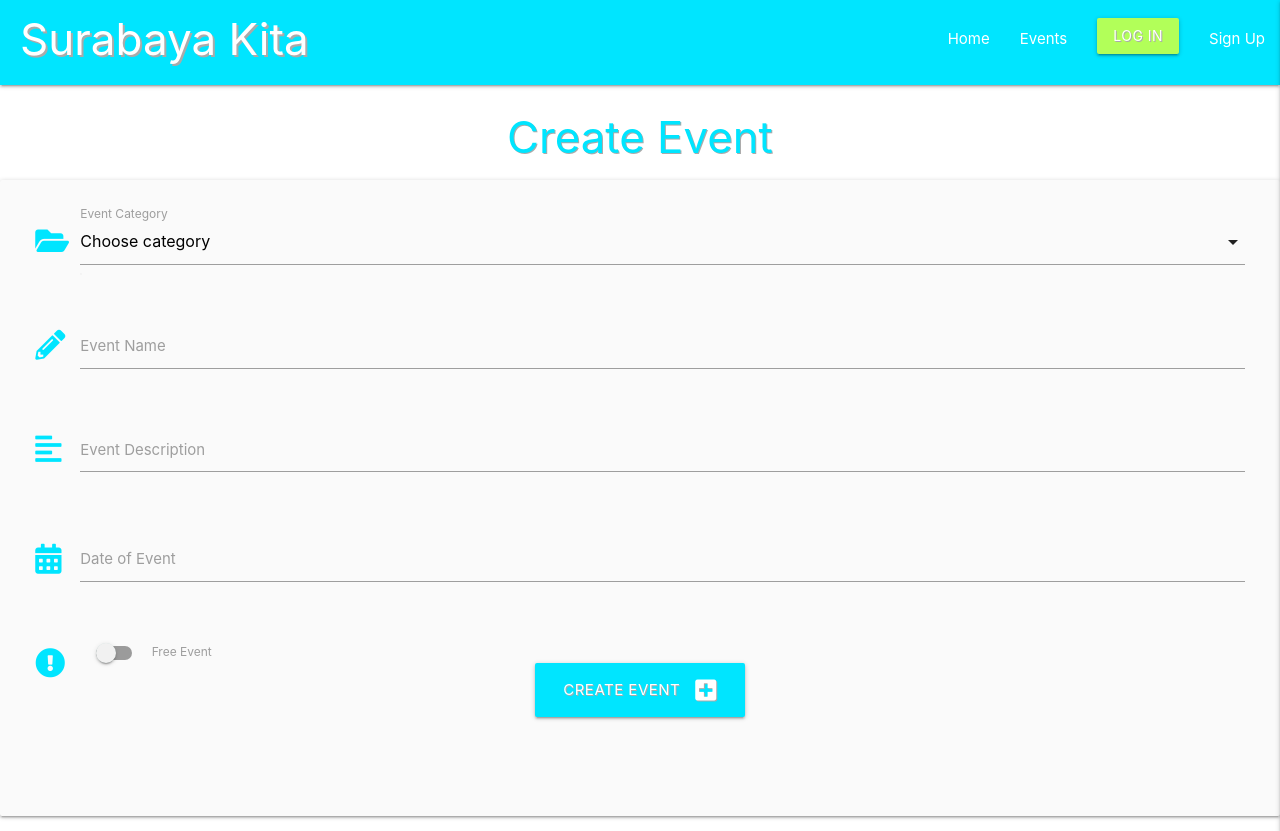
After one commit to junokili/Surabaya-Kita, a Flask app: page /create_event in a window 1280 px wide. The commit adds this page. Run offline with Flask 2, Linux system fonts and the light colour scheme; data that the repository does not hold is empty; some libraries are stand-ins or nearby versions.

Commit message:
basic framework and styling in place for creating and editing categories and events

```diff
--- a/app.py
+++ b/app.py
@@ -97,6 +97,93 @@ def logout():
     return redirect(url_for('login'))
 
 
+@app.route('/get_categories')
+def get_categories():
+    categories = list(mongo.db.categories.find().sort("category_name", 1))
+    return render_template('categories.html', categories=categories)
+
+
+@app.route('/add_category', methods=["GET", "POST"])
+def add_category():
+    if request.method == "POST":
+        category = {
+            'category_name': request.form.get('category_name')
+        }
+        mongo.db.categories.insert_one(category)
+        flash("New Category Added!")
+        return redirect(url_for('get_categories'))
+
+    return render_template('add_category.html')
+
+
+@app.route('/edit_category/<category_id>', methods=["GET", "POST"])
+def edit_category(category_id):
+    if request.method == "POST":
+        submit = {
+            'category_name': request.form.get('category_name')
+        }
+        mongo.db.categories.update({"_id": ObjectId(category_id)}, submit)
+        flash("Category updated!")
+        return redirect(url_for('get_categories'))
+    category = mongo.db.categories.find_one({"_id": ObjectId(category_id)})
+    return render_template('edit_category.html', category=category)
+
+
+@app.route('/delete_category/<category_id>')
+def delete_category(category_id):
+    mongo.db.categories.remove({'_id': ObjectId(category_id)})
+    flash("Category deleted")
+    return redirect(url_for('get_categories'))
+
+
+@app.route('/create_event', methods=["GET", "POST"])
+def create_event():
+    if request.method == "POST":
+        free_event = "on" if request.form.get("free_event") else "off"
+        event = {
+            "category_name": request.form.get("category_name"),
+            "event_name": request.form.get("event_name"),
+            "event_description": request.form.get("event_description"),
+            "free_event": free_event,
+            "event_date": request.form.get("event_date"),
+            "created_by": session["user"],
+        }
+        mongo.db.events.insert_one(event)
+        flash("New event created!")
+        return redirect(url_for('get_events'))
+
+    categories = mongo.db.categories.find().sort('category_name', 1)
+    return render_template('create_event.html', categories=categories)
+
+
+@app.route('/edit_event/<event_id>', methods=["GET", "POST"])
+def edit_event(event_id):
+    if request.method == "POST":
+        free_event = "on" if request.form.get("free_event") else "off"
+        submit = {
+            "category_name": request.form.get("category_name"),
+            "event_name": request.form.get("event_name"),
+            "event_description": request.form.get("event_description"),
+            "free_event": free_event,
+            "event_date": request.form.get("event_date"),
+            "created_by": session["user"],
+        }
+        mongo.db.events.update({"_id": ObjectId(event_id)}, submit)
+        flash("Event updated!")
+
+    event = mongo.db.events.find_one({"_id": ObjectId(event_id)})
+    categories = mongo.db.categories.find().sort('category_name', 1)
+    return render_template('edit_event.html',
+                           event=event, categories=categories)
+
+
+@app.route('/delete_event/<event_id>')
+def delete_event(event_id):
+    mongo.db.events.remove({"_id": ObjectId(event_id)})
+    flash("Event deleted")
+    return redirect(url_for('get_events'))
+
+
 if __name__ == '__main__':
     app.run(host=os.environ.get('IP'),
             port=int(os.environ.get('PORT')),
--- a/static/css/style.css
+++ b/static/css/style.css
@@ -3,8 +3,17 @@ p {
     color: #808080;
 }
 
+
+.text-shadow {
+    text-shadow: 1px 1px #aaaaaa;)
+}
+
 h3 {
     text-shadow: 1px 1px #aaaaaa;
+}
+
+.white-text {
+    color: white;
 }
 
 #sby-kita {
@@ -23,3 +32,20 @@ h3 {
     max-height: 85px;
     padding-left: 40px;
 }
+
+.flashes h4{
+    line-height: 2;
+}
+
+.btn-small {
+    margin: 5px;
+}
+
+.btn {
+    margin: 5px;
+}
+
+.collapsible-header .col strong {
+    margin: 5px;
+    line-height: 42px;
+}
--- a/templates/base.html
+++ b/templates/base.html
@@ -20,12 +20,12 @@
         <li><a href="{{ url_for('home') }}">Home</a></li>
         <li><a class="active" href="{{ url_for('get_events') }}">Events</a></li>
         {% if session.user %}
-        <li class="tab"><a href="#">My Profile</a></li>
-        <li class="tab"><a href="#">Create Event</a></li>
+        <li class="tab"><a href="{{ url_for('my_profile', username=session['user']) }}">My Profile</a></li>
+        <li class="tab"><a href="{{ url_for('create_event') }}">Create Event</a></li>
             {% if session.user |lower == "admin"|lower %}
-        <li class="tab"><a href="#">Manage Categories</a></li>
+        <li class="tab"><a href="{{ url_for('get_categories') }}">Manage Categories</a></li>
             {% endif %}
-        <li><a href="#">Log Out</a></li>
+        <li><a href="{{ url_for('logout') }}">Log Out</a></li>
             {% else %}
         <li><a href="{{ url_for('login') }}" class="waves-effect waves-light text-shadow light-green accent-2 btn">Log In</a></li>
         <li><a href="{{ url_for('sign_up') }}">Sign Up</a></li>
@@ -39,17 +39,30 @@
         <li><a href="{{ url_for('home') }}">Home</a></li>
         <li><a href="{{ url_for('get_events') }}">Events</a></li>
         {% if session.user %}
-        <li><a href="#">My Profile</a></li>
-        <li><a href="#">Create Event</a></li>
+        <li><a href="{{ url_for('my_profile', username=session['user']) }}">My Profile</a></li>
+        <li><a href="{{ url_for('create_event') }}">Create Event</a></li>
         {% if session.user |lower == "admin"|lower %}
-        <li><a href="#">Manage Categories</a></li>
+        <li><a href="{{ url_for('get_categories') }}">Manage Categories</a></li>
         {% endif %}
-        <li><a href="#">Log Out</a></li>
+        <li><a href="{{ url_for('logout') }}">Log Out</a></li>
         {% else %}
         <li><a href="{{ url_for('login') }}">Log In</a></li>
         <li><a href="{{ url_for('sign_up') }}">Sign Up</a></li>
         {% endif %}
   </ul>
+
+<section>
+<!-- for flash message -->
+{% with messages = get_flashed_messages() %}
+{% if messages %}
+{% for message in messages %}
+<div class="row flashes">
+<h4 class="light-green accent-2 center-align white-text">{{ message }}</h4>
+</div>
+{% endfor %}
+{% endif %}
+{% endwith %}
+</section>
 
     {% block content %}
 
--- /dev/null
+++ b/templates/create_event.html
@@ -0,0 +1,72 @@
+{% extends 'base.html' %}
+{% block content %}
+<h3 class="cyan-text text-accent-3 center-align">Create Event</h3>
+  <div class="card-panel grey lighten-5">
+  <div class="row">
+    <form class="col s12" method="POST" action="{{ url_for('create_event') }}">
+    <!-- event category -->
+    <div class="row">
+      <div class="input-field col s12">
+        <i class="fas fa-folder-open prefix cyan-text text-accent-3"></i>
+    <select id="category_name" name="category_name" class="validate" required>
+      <option value="" disabled selected>Choose category</option>
+      {% for category in categories %}
+        <option value="{{ category.category_name }}">{{ category.category_name }}</option>
+      {% endfor %}
+    </select>
+    <label for="category_name">Event Category</label>
+      </div>
+  </div>
+  <!-- event name -->
+      <div class="row">
+        <div class="input-field col s12">
+          <i class="fas fa-pencil-alt prefix cyan-text text-accent-3"></i>
+          <input id="event_name" name="event_name" type="text" class="validate"
+          minlength="5" maxlength="50" required>
+          <label for="event_name">Event Name</label>
+        </div>
+      </div>
+      <!-- event description -->
+      <div class="row">
+        <div class="input-field col s12">
+          <i class="fas fa-align-left prefix cyan-text text-accent-3"></i>
+          <textarea id="event_description" name="event_description" class="materialize-textarea validate"
+          minlength="5" maxlength="250" required></textarea>
+          <label for="event_description">Event Description</label>
+      </div>
+      </div>
+<!-- event date -->
+           <div class="row">
+        <div class="input-field col s12">
+          <i class="fas fa-calendar-alt prefix cyan-text text-accent-3"></i>
+          <input id="event_date" name="due_date" type="text" class="datepicker validate"
+          required>
+          <label for="event_date">Date of Event</label>
+        </div>
+      </div>
+      <div class="row">
+      <div class="input-field col s12">
+        <!-- Switch -->
+        <div class="switch">
+                  <i class="fas fa-exclamation-circle prefix cyan-text text-accent-3"></i>
+            <label for="is_urgent">
+            <input type="checkbox" id="free_event" name="free_event">
+            <span class="lever"></span>
+            Free Event
+            </label>
+        </div>
+        <!-- submit button -->
+        <div class="row">
+        <div class="col s12 center-align">
+          <button class="btn-large cyan accent-3 text-shadow" type="submit">
+          Create Event
+    <i class="fas fa-plus-square right"></i>
+  </button>
+        </div>
+        </div>
+      </div>
+      </div>
+    </form>
+  </div>
+
+{% endblock %}
--- a/templates/my_profile.html
+++ b/templates/my_profile.html
@@ -5,9 +5,10 @@
 <div class="row">
 	<div class="col s12 m8 offset-m2">
 		<div class="card-panel">
-        <h3 class="center-align cyan-text lighten-2-text">
+        <h3 class="center-align cyan-text text-accent-3">
         {{ username }}'s Profile</h3>
-        <p>{{ users.username }}</p>
+        {{ username }}<br>
+        {{ my_name }}<br>
 		</div>
 	</div>
 </div>
--- a/templates/sign_up.html
+++ b/templates/sign_up.html
@@ -25,7 +25,7 @@
 					<label for="password" class="cyan-text text-accent-3">  password</label>
 				</div>
 			</div>
-            <!-- register -->
+            <!-- sign up new user -->
             <div class="row">
             <button type="submit" class="col s12 btn-large cyan accent-3">
             Sign Up <i class="fas fa-sign-in-alt"></i></button>
```
Also changed, not shown: templates/add_category.html (added, +30 -0 lines), templates/categories.html (added, +26 -0 lines), templates/edit_category.html (added, +35 -0 lines), templates/edit_event.html (added, +82 -0 lines).
